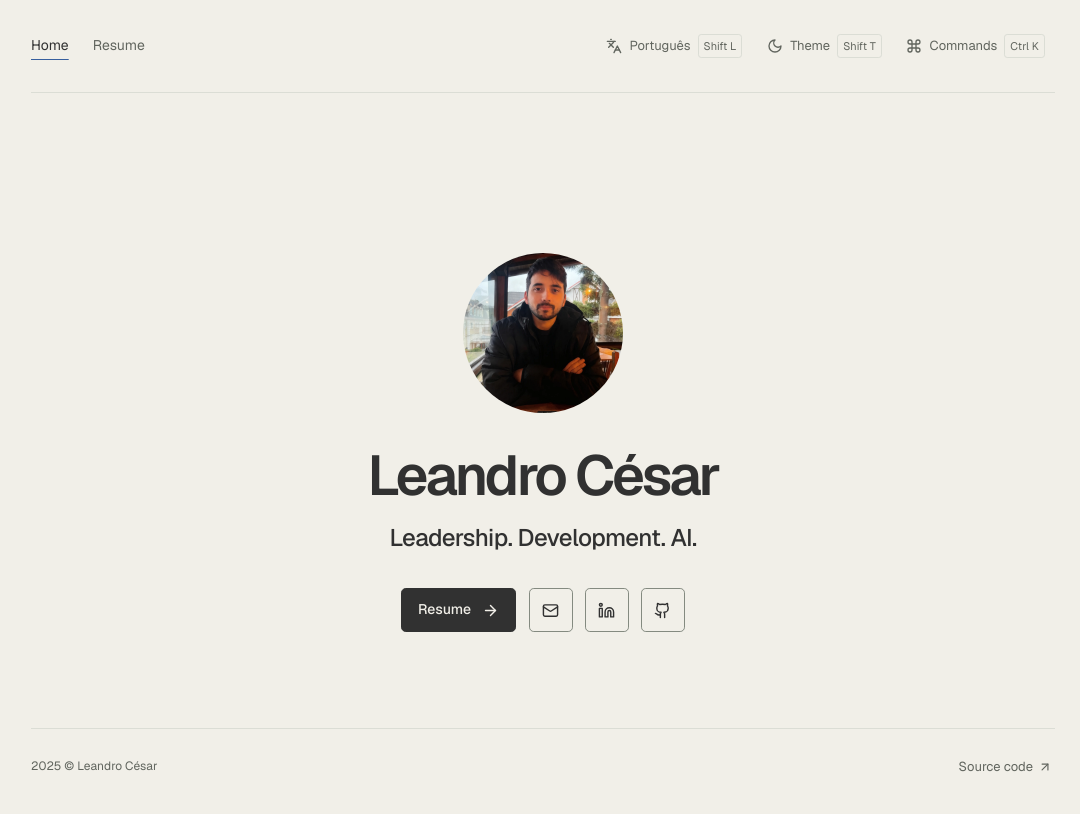
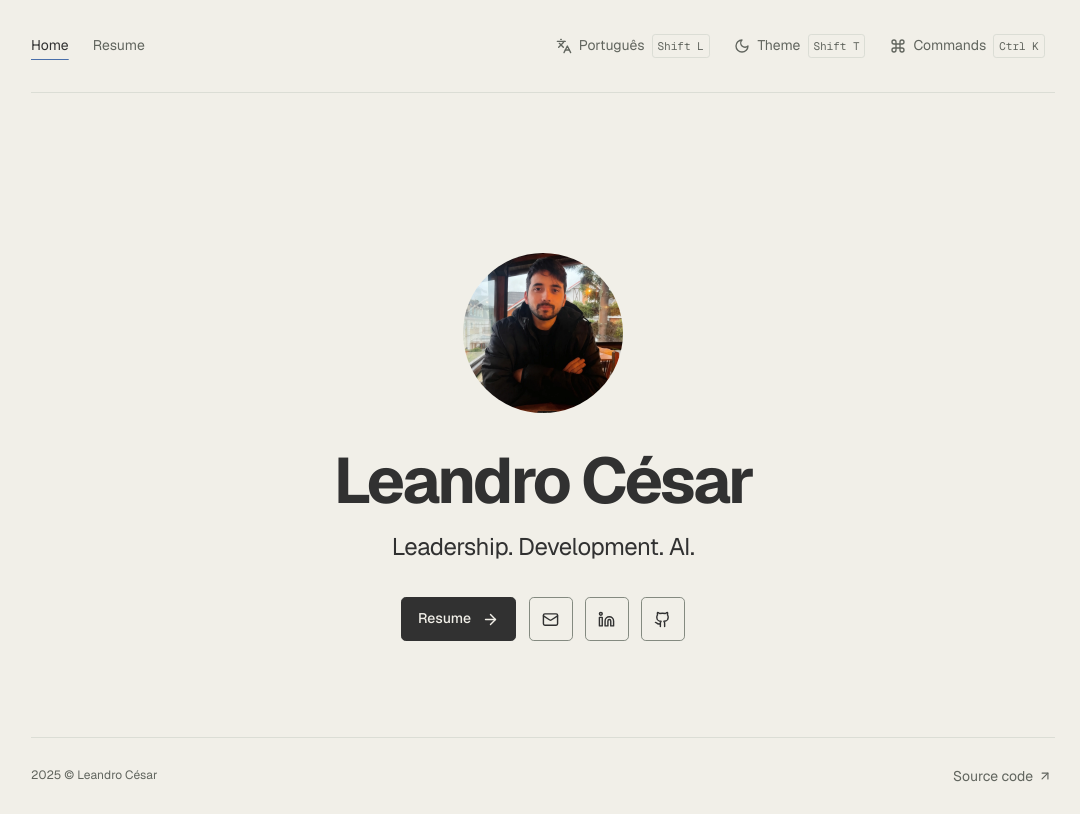
Before and after one commit to leandcesar/cv, a Next.js app: page /en in a window 1280 px wide. Shown: the whole page, without its empty margins (97-1177 px from the left). Built offline with nearby package versions, Linux system fonts and the light colour scheme.

Commit message:
feat: enhance typography

```diff
--- a/app/[locale]/layout.tsx
+++ b/app/[locale]/layout.tsx
@@ -1,4 +1,5 @@
 import { GeistSans } from "geist/font/sans";
+import { GeistMono } from "geist/font/mono";
 import { ThemeProvider } from "next-themes";
 import { notFound } from "next/navigation";
 import type { Metadata } from "next";
@@ -31,7 +32,7 @@ export default async function LocaleLayout({ children, params }: {
   if (!isLocale(locale)) notFound();
   return (
     <html lang={languageTags[locale]} suppressHydrationWarning>
-      <body className={GeistSans.className}>
+      <body className={`${GeistSans.className} ${GeistMono.variable}`}>
         <ThemeProvider attribute="class" defaultTheme="system" enableSystem disableTransitionOnChange storageKey="cv-theme">
           {children}
         </ThemeProvider>
--- a/app/globals.css
+++ b/app/globals.css
@@ -10,11 +10,11 @@
     --muted-foreground: #61655e;
     --border: #dbddd5;
     --control-border: #848a80;
-    --surface: #faf8f1;
-    --hover: #faf8f1;
-    --accent: #375f9e;
+    --surface: #fdf9ef;
+    --hover: #fdf9ef;
+    --accent: #496faa;
     --accent-foreground: #fff7e4;
-    --focus: #275aa7;
+    --focus: #79a9f1;
   }
 
   .dark {
@@ -24,8 +24,8 @@
     --muted-foreground: #a5aca1;
     --border: #3a4039;
     --control-border: #7b8577;
-    --surface: #1d1d1d;
-    --hover: #1d1d1d;
+    --surface: #353535;
+    --hover: #353535;
     --accent: #a8c1e7;
     --accent-foreground: #202c3d;
     --focus: #79a9f1;
@@ -46,6 +46,7 @@
     flex-direction: column;
     background: var(--background);
     color: var(--foreground);
+    font-family: Geist Sans, sans-serif;
     font-size: 1rem;
     line-height: 1.65;
     -webkit-font-smoothing: antialiased;
@@ -118,9 +119,9 @@
   }
 
   h1 {
-    font-size: clamp(2.25rem, 5vw, 3.5rem);
-    font-weight: 600;
-    letter-spacing: -.055em;
+    font-size: clamp(3.5rem, 7vw, 4rem);
+    font-weight: 650;
+    letter-spacing: -.045em;
     line-height: 1.12;
   }
 
@@ -232,7 +233,7 @@
   border-radius: .3rem;
   color: var(--muted-foreground);
   text-decoration: none;
-  font-size: .8125rem;
+  font-size: .875rem;
 }
 
 .utility-button:hover,
@@ -246,7 +247,7 @@
 }
 
 kbd {
-  font-family: inherit;
+  font-family: Geist Mono, monospace;
   font-size: .6875rem;
   border: 1px solid var(--border);
   border-radius: .2rem;
@@ -273,10 +274,10 @@ kbd {
 
 .headline {
   margin-top: .85rem;
-  font-size: clamp(1.125rem, 2.5vw, 1.5rem);
+  font-size: clamp(1.375rem, 2.5vw, 1.5rem);
   line-height: 1.45;
-  letter-spacing: -.025em;
-  font-weight: 450;
+  letter-spacing: -.02em;
+  font-weight: 400;
 }
 
 .hero {
@@ -384,7 +385,7 @@ kbd {
   min-height: 44px;
   padding-block: .45rem;
   padding-inline: .2rem;
-  font-size: .8125rem;
+  font-size: .875rem;
   text-decoration: none;
 }
 
@@ -425,6 +426,11 @@ kbd {
   display: inline-block;
   margin-inline: .6rem;
   color: var(--control-border);
+}
+
+.skills-grid .inline-list,
+.period {
+  font-family: Geist Mono, monospace;
 }
 
 .focus-technologies {
@@ -496,7 +502,8 @@ kbd {
   gap: .25rem 1.25rem;
   margin-top: 1.25rem;
   font-style: normal;
-  font-size: .8125rem;
+  font-family: Geist Mono, monospace;
+  font-size: .875rem;
 }
 
 .resume-contact a {
@@ -569,7 +576,7 @@ kbd {
   display: inline-flex;
   min-height: 44px;
   align-items: center;
-  font-size: .8125rem;
+  font-size: .875rem;
   text-decoration: none;
   color: var(--muted-foreground);
 }
```
